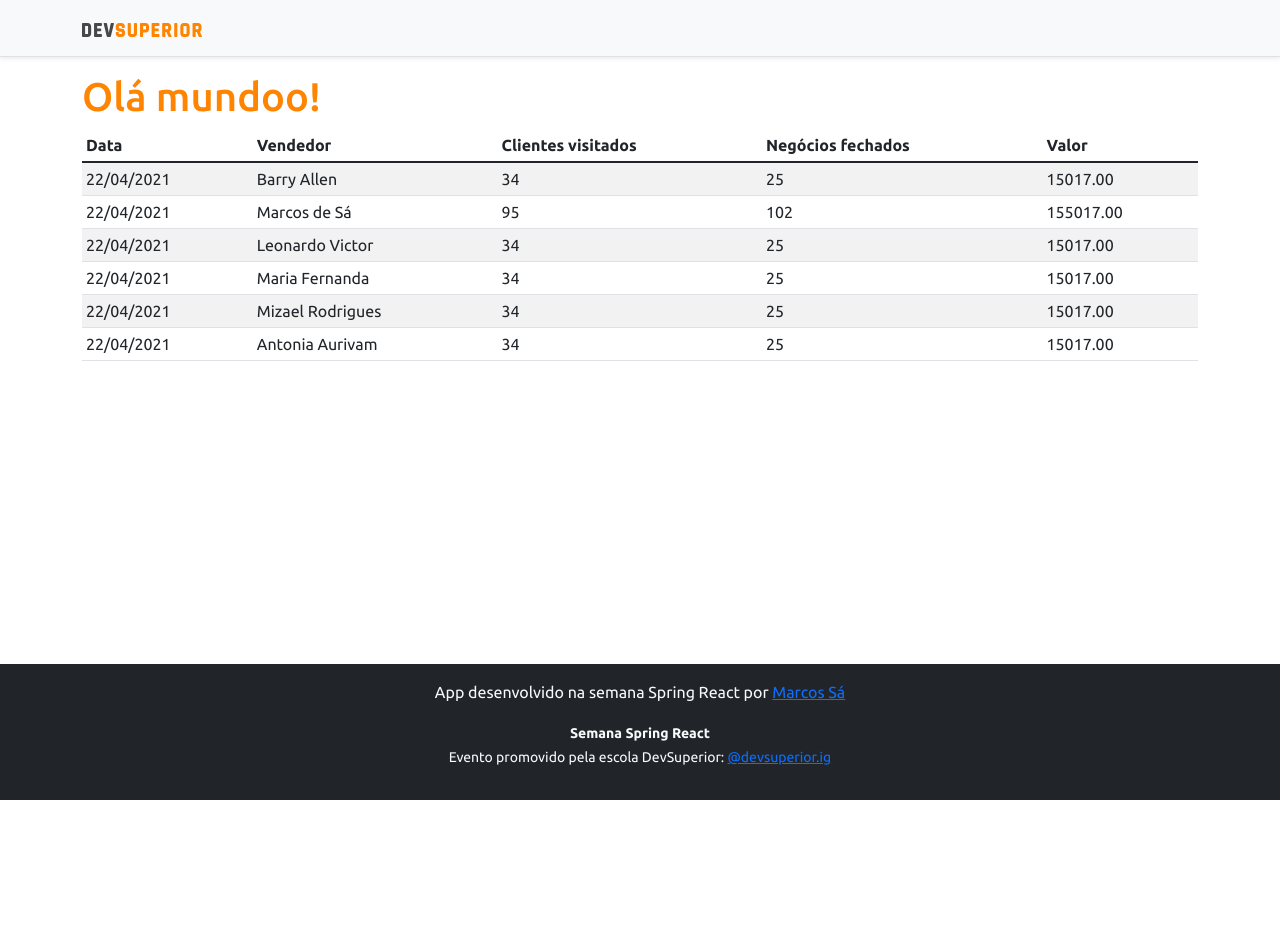
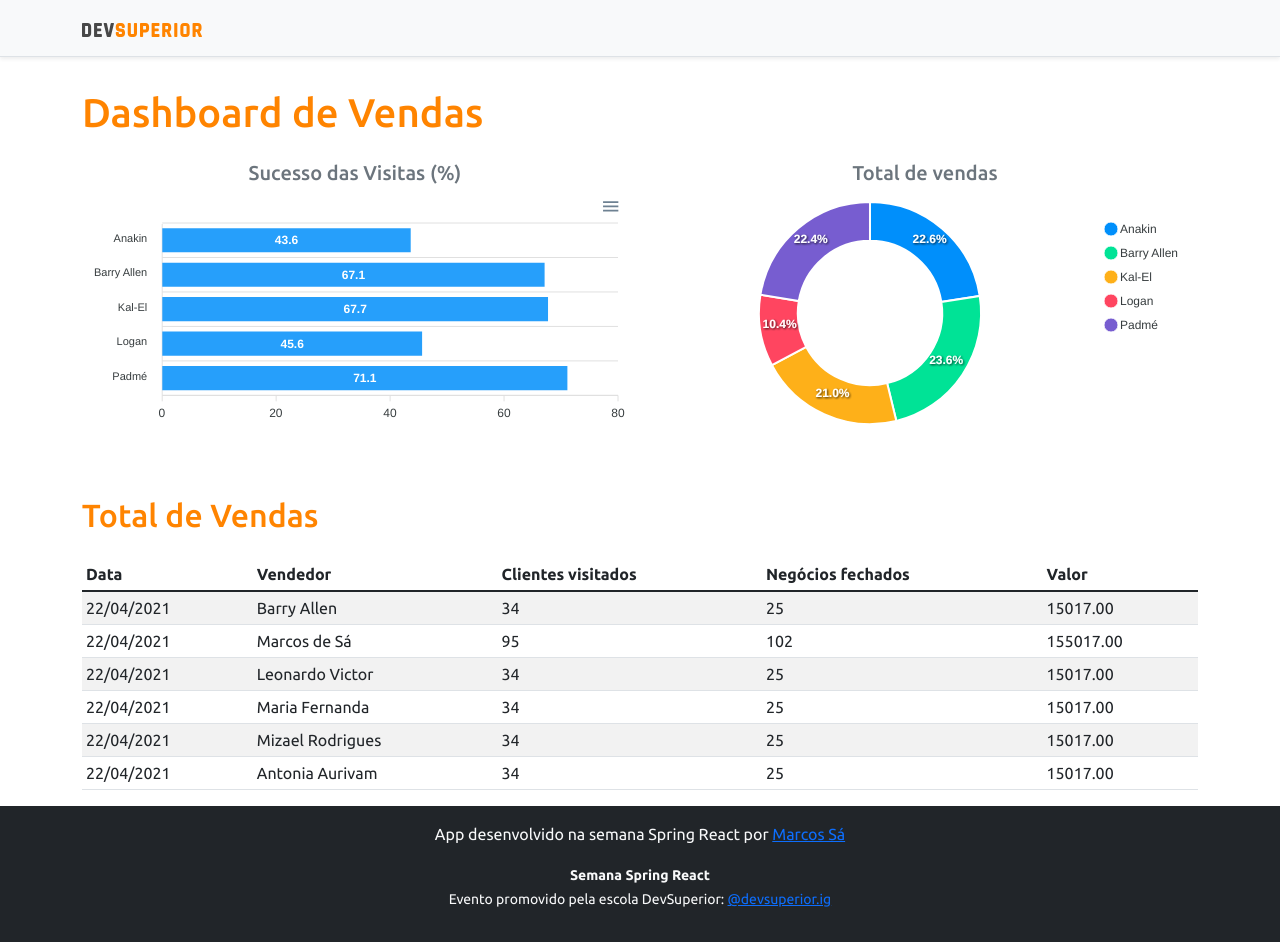
Before and after one commit to vrsmarcos00/Projeto-sds5, a React (Create React App) app in the folder frontend/: page / in a window 1280 px wide. Before the commit the page ends 800 px from the top, so only its background shows below. Built offline with nearby package versions, Linux system fonts and the light colour scheme.

Commit message:
Static charts

```diff
--- a/frontend/package.json
+++ b/frontend/package.json
@@ -11,8 +11,10 @@
     "@types/node": "^12.0.0",
     "@types/react": "^17.0.0",
     "@types/react-dom": "^17.0.0",
+    "apexcharts": "^3.29.0",
     "bootstrap": "^5.1.3",
     "react": "^17.0.2",
+    "react-apexcharts": "^1.3.9",
     "react-dom": "^17.0.2",
     "react-scripts": "4.0.3",
     "typescript": "^4.1.2",
--- a/frontend/src/App.tsx
+++ b/frontend/src/App.tsx
@@ -1,4 +1,6 @@
+import BarChart from "components/BarChart";
 import DataTable from "components/DataTable";
+import DonutChart from "components/DonutChart";
 import Footer from "components/footer";
 import NavBar from "components/navbar";
 
@@ -7,7 +9,22 @@
     <>
       <NavBar />
       <div className="container">
-        <h1 className="text-primary">Olá mundoo!</h1>
+        <h1 className="text-primary py-3">Dashboard de Vendas</h1>
+
+        <div className="row">
+          <div className='col-sm-6'>
+            <h5 className='text-center text-secondary'>Sucesso das Visitas (%)</h5>
+            <BarChart />
+          </div>
+          <div className='col-sm-6'>
+            <h5 className='text-center text-secondary'>Total de vendas</h5>
+            <DonutChart />
+          </div>
+        </div>
+
+        <div className='pt-5 pb-3'>
+          <h2 className='text-primary'>Total de Vendas</h2>
+        </div>
         <DataTable />
       </div>
       <Footer />
--- /dev/null
+++ b/frontend/src/components/BarChart/index.tsx
@@ -0,0 +1,34 @@
+import Chart from 'react-apexcharts';
+
+const BarChart = () => {
+  const options = {
+    plotOptions: {
+      bar: {
+        horizontal: true,
+      }
+    },
+  };
+
+  const mockData = {
+    labels: {
+      categories: ['Anakin', 'Barry Allen', 'Kal-El', 'Logan', 'Padmé']
+    },
+    series: [
+      {
+        name: "% Sucesso",
+        data: [43.6, 67.1, 67.7, 45.6, 71.1]
+      }
+    ]
+  };
+
+  return (
+    <Chart
+      options={{ ...options, xaxis: mockData.labels }}
+      series={mockData.series}
+      type='bar'
+      height='240'
+    />
+  );
+}
+
+export default BarChart;
--- /dev/null
+++ b/frontend/src/components/DonutChart/index.tsx
@@ -0,0 +1,25 @@
+import Chart from 'react-apexcharts';
+
+const DonutChart = () => {
+  const mockData = {
+    series: [477138, 499928, 444867, 220426, 473088],
+    labels: ['Anakin', 'Barry Allen', 'Kal-El', 'Logan', 'Padmé']
+  }
+
+  const options = {
+    legend: {
+      show: true
+    }
+  }
+
+  return (
+    <Chart
+      options={{ ...options, labels: mockData.labels }}
+      series={mockData.series}
+      type="donut"
+      height='240'
+    />
+  );
+}
+
+export default DonutChart;
```
Also changed, not shown: 1 other file (tests, documents, lock files or other folders).
